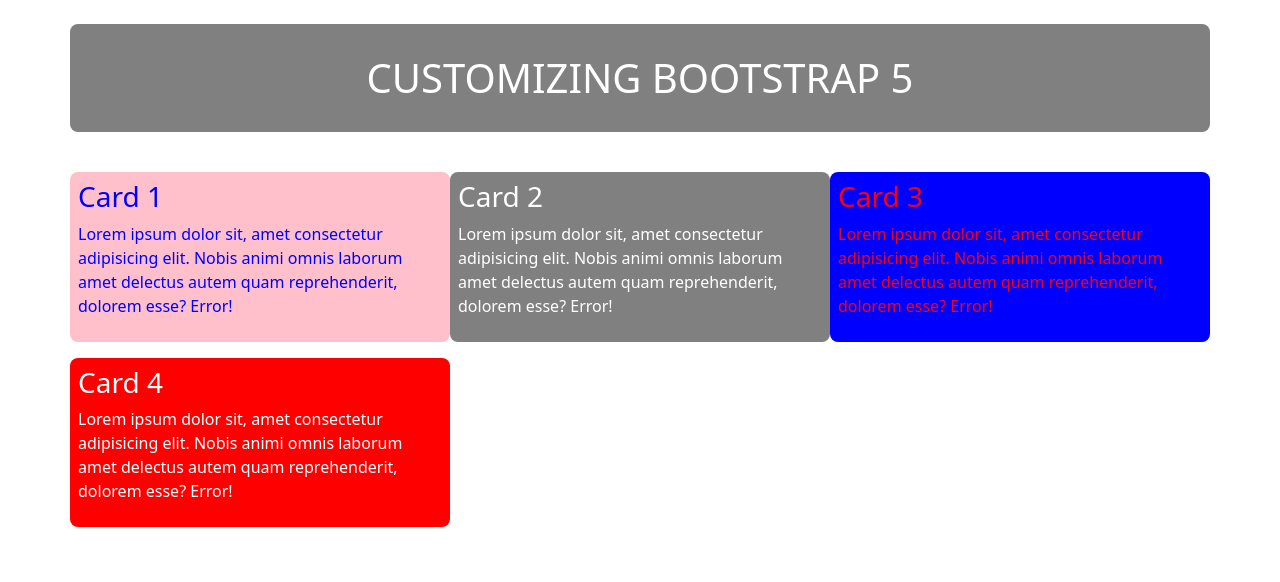
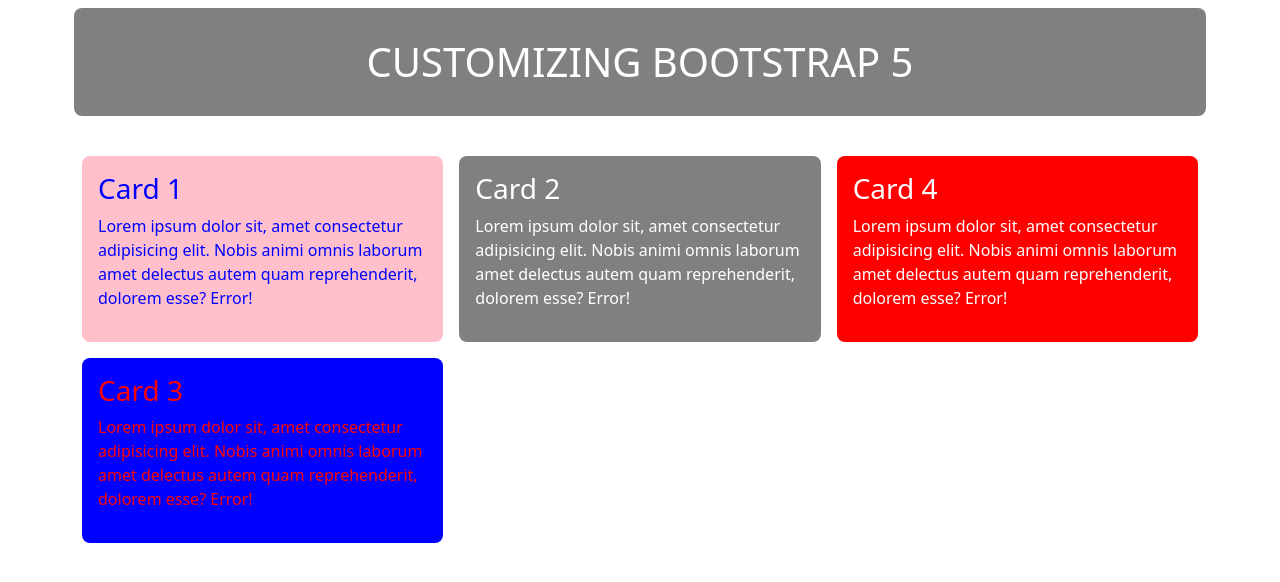
Before and after one commit to ijazdevelope/Customizing-Bootstrap5, a website: page index.html in a window 1280 px wide. Drawn offline with nearby package versions, Linux system fonts and the light colour scheme.

Commit message:
add gutters for spacing across the components

```diff
--- a/index.html
+++ b/index.html
@@ -13,28 +13,38 @@
 </head>
 
 <body class="bg-gray bg-sm-white text-color-sm-blue">
-    <div class="container">
-        <div class="row">
-            <div class="col-12 my-4 text-md-center text-uppercase text-color-md-white bg-md-gray rounded rounded-md-7 fs-md-9 fs-lg-8 py-md-4">customizing bootstrap 5</div>
-            <div class="col-lg-4 bg-md-gray bg-lg-pink rounded-7 p-2 text-color-md-white text-color-lg-blue mt-3">
+    <div class="container overflow-hidden">
+        <div class="row g-3">
+            <div
+                class="col-12 my-4 text-md-center text-uppercase text-color-md-white bg-md-gray rounded rounded-md-7 fs-md-9 fs-lg-8 py-md-4">
+                customizing bootstrap 5</div>
+            <div class="col-md-6 col-lg-4">
+                <div class="bg-md-gray bg-lg-pink rounded-7 p-2 text-color-md-white text-color-lg-blue p-3">
                     <h3>Card 1</h3>
                     <p>Lorem ipsum dolor sit, amet consectetur adipisicing elit. Nobis animi omnis laborum amet delectus
                         autem quam reprehenderit, dolorem esse? Error!</p>
                 </div>
-            <div class="col-lg-4 bg-md-blue bg-lg-gray rounded-7 p-2 text-color-md-red text-color-lg-white mt-3">
+            </div>
+            <div class="col-md-6 col-lg-4">
+                <div class="bg-md-blue bg-lg-gray rounded-7 p-2 text-color-md-red text-color-lg-white p-3">
                     <h3>Card 2</h3>
                     <p>Lorem ipsum dolor sit, amet consectetur adipisicing elit. Nobis animi omnis laborum amet delectus
                         autem quam reprehenderit, dolorem esse? Error!</p>
                 </div>
-            <div class="col-lg-4 bg-md-red bg-lg-blue rounded-7 p-2 text-color-md-gray text-color-lg-red mt-3">
+            </div>
+            <div class="col-md-6 col-lg-4">
+                <div class="bg-md-gray bg-lg-red rounded-7 p-2 text-color-md-white text-color-lg-white p-3">
+                    <h3>Card 4</h3>
+                    <p>Lorem ipsum dolor sit, amet consectetur adipisicing elit. Nobis animi omnis laborum amet delectus
+                        autem quam reprehenderit, dolorem esse? Error!</p>
+                </div>
+            </div>
+            <div class="col-md-6 col-lg-4">
+                <div class="bg-md-red bg-lg-blue rounded-7 p-2 text-color-md-gray text-color-lg-red p-3">
                     <h3>Card 3</h3>
                     <p>Lorem ipsum dolor sit, amet consectetur adipisicing elit. Nobis animi omnis laborum amet delectus
                         autem quam reprehenderit, dolorem esse? Error!</p>
                 </div>
-            <div class="col-lg-4 bg-md-gray bg-lg-red rounded-7 p-2 text-color-md-white text-color-lg-white mt-3">
-                <h3>Card 4</h3>
-                <p>Lorem ipsum dolor sit, amet consectetur adipisicing elit. Nobis animi omnis laborum amet delectus
-                    autem quam reprehenderit, dolorem esse? Error!</p>
             </div>
         </div>
     </div>
--- a/scss/main.scss
+++ b/scss/main.scss
@@ -96,6 +96,7 @@
       property: background-color,
       class: bg,
       responsive: true,
+      state: hover,
       values: (
         'red': red,
         'gray': gray,
```
Also changed, not shown: css/mainmain.css, 1 other file. Lines whose indentation alone changed are shown as unchanged.
